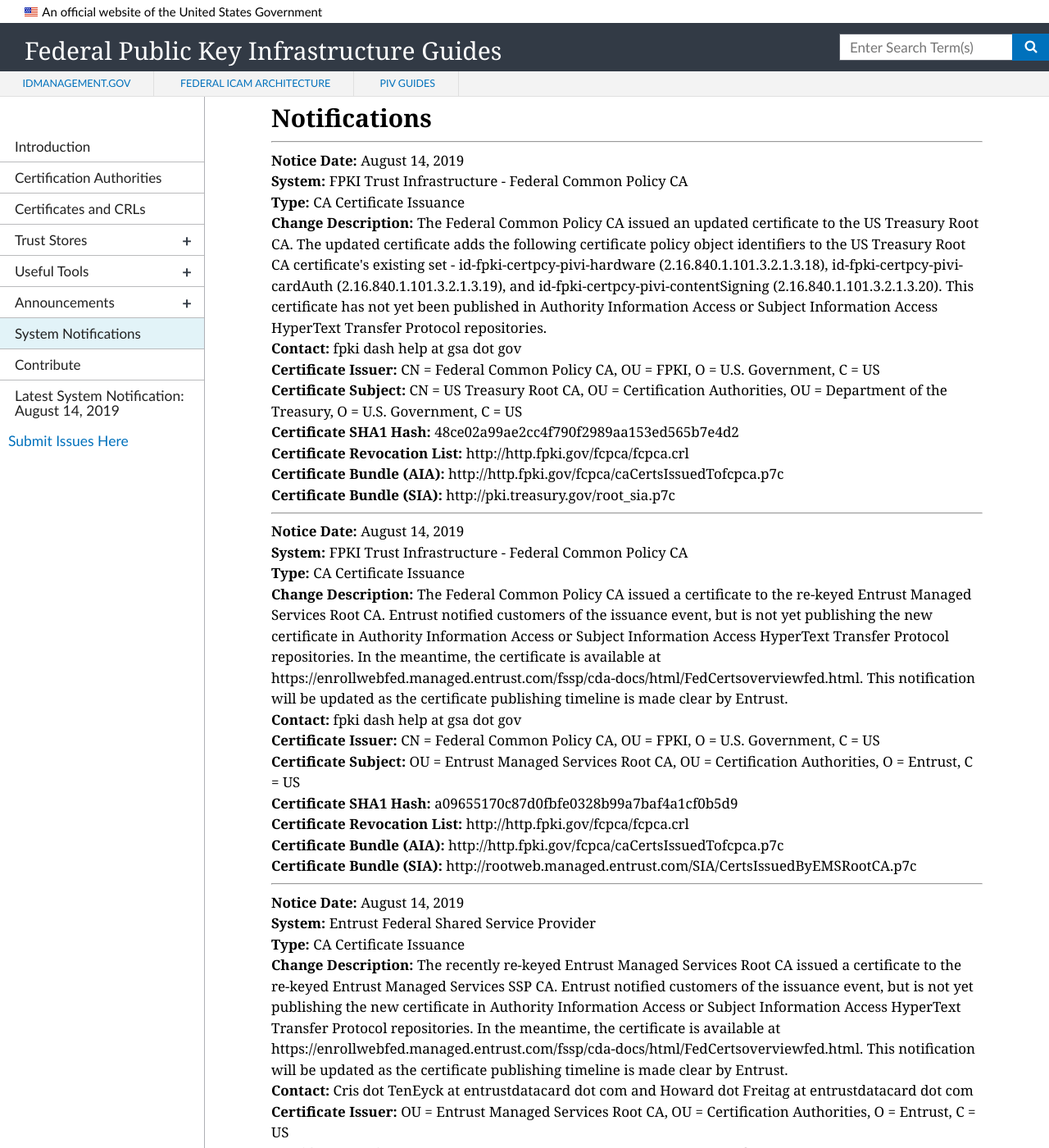
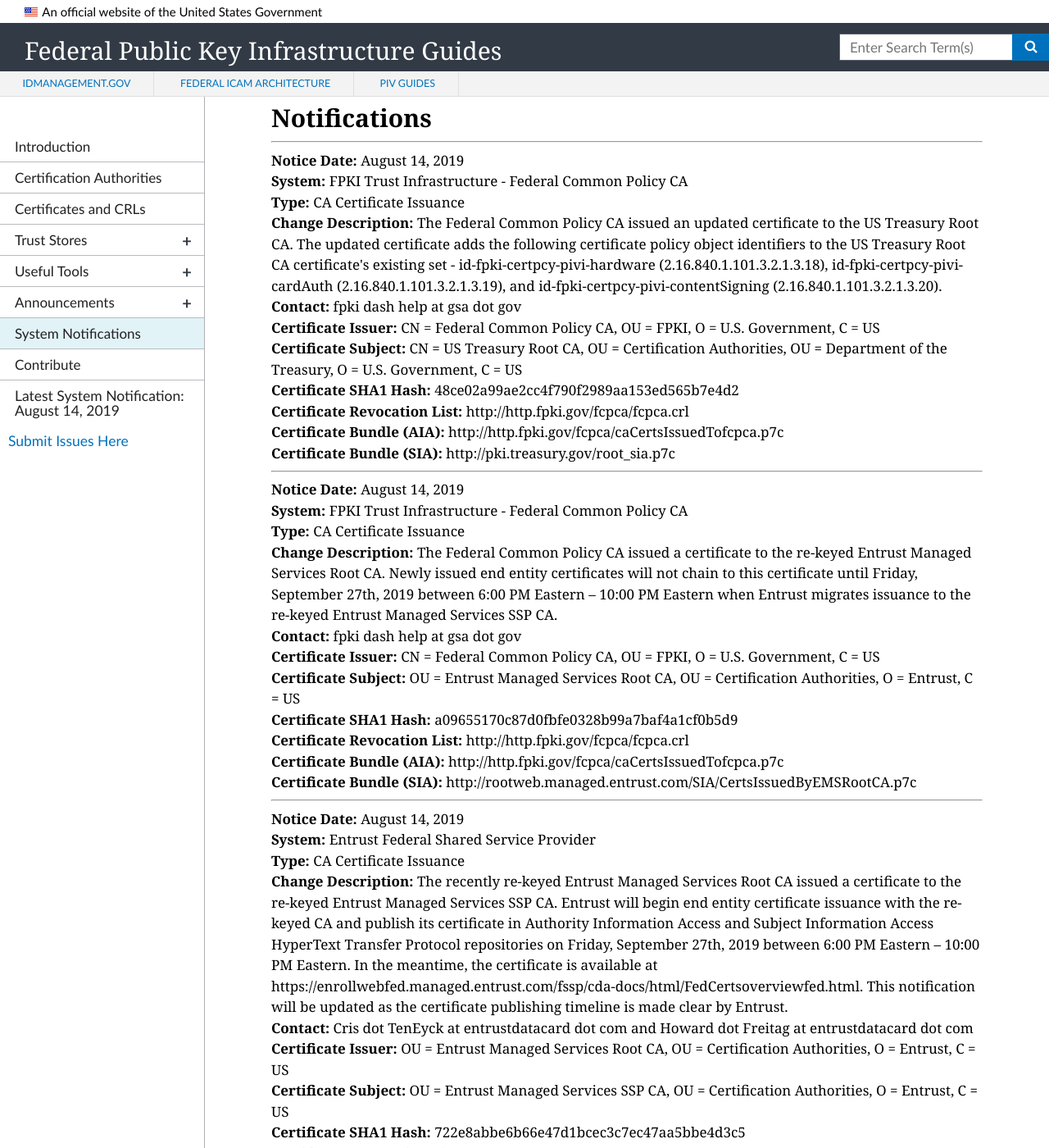
Before and after one commit to GSA/fpki-guides, a Jekyll site: the page built from pages/fpki_notifications.md, in a window 1280 px wide and 1400 px high, scrolled down 748 px. Shown: the whole window at 82% size. Built offline with Jekyll 4.4.1, drawn with Linux system fonts in a browser that asks for light colours; nearby versions of some CDN libraries; some of the changed text lies outside the part shown.

Commit message:
Update notifications.yml

```diff
--- a/_data/notifications.yml
+++ b/_data/notifications.yml
@@ -1299,7 +1299,7 @@
   change_type: CA Certificate Revocation
   start_datetime:
   system: FPKI Trust Infrastructure - Federal Bridge CA 2016
-  change_description: On August 14, 2019, the Federal Bridge CA 2016 revoked the cross-certificate issued to ORC NFI CA 2.  The revoked certificate was superseded by a cross-certificate issued on August 08, 2019 from the Federal Bridge CA 2016 to WidePoint NFI Root 1.
+  change_description: On August 14, 2019, the Federal Bridge CA 2016 revoked the cross-certificate issued to ORC NFI CA 2.
   contact: fpki dash help at gsa dot gov
   ca_certificate_hash: b055c6ee104e01eb688c8fb4f87cf77ca376afdb
   ca_certificate_issuer: CN = Federal Bridge CA 2016, OU = FPKI, O = U.S. Government, C = US
@@ -1313,7 +1313,7 @@
   change_type: CA Certificate Issuance
   start_datetime: August 13, 2019
   system: Entrust Federal Shared Service Provider
-  change_description: The recently re-keyed Entrust Managed Services Root CA issued a certificate to the re-keyed Entrust Managed Services SSP CA. Entrust notified customers of the issuance event, but is not yet publishing the new certificate in Authority Information Access or Subject Information Access HyperText Transfer Protocol repositories. In the meantime, the certificate is available at https://enrollwebfed.managed.entrust.com/fssp/cda-docs/html/FedCertsoverviewfed.html. This notification will be updated as the certificate publishing timeline is made clear by Entrust.
+  change_description: The recently re-keyed Entrust Managed Services Root CA issued a certificate to the re-keyed Entrust Managed Services SSP CA. Entrust will begin end entity certificate issuance with the re-keyed CA and publish its certificate in Authority Information Access and Subject Information Access HyperText Transfer Protocol repositories on Friday, September 27th, 2019 between 6:00 PM Eastern – 10:00 PM Eastern. In the meantime, the certificate is available at https://enrollwebfed.managed.entrust.com/fssp/cda-docs/html/FedCertsoverviewfed.html. This notification will be updated as the certificate publishing timeline is made clear by Entrust.
   contact: Cris dot TenEyck at entrustdatacard dot com and Howard dot Freitag at entrustdatacard dot com
   ca_certificate_hash: 722e8abbe6b66e47d1bcec3c7ec47aa5bbe4d3c5
   ca_certificate_issuer: OU = Entrust Managed Services Root CA, OU = Certification Authorities, O = Entrust, C = US
@@ -1327,7 +1327,7 @@
   change_type: CA Certificate Issuance
   start_datetime: August 14, 2019
   system: FPKI Trust Infrastructure - Federal Common Policy CA
-  change_description: The Federal Common Policy CA issued a certificate to the re-keyed Entrust Managed Services Root CA. Entrust notified customers of the issuance event, but is not yet publishing the new certificate in Authority Information Access or Subject Information Access HyperText Transfer Protocol repositories. In the meantime, the certificate is available at https://enrollwebfed.managed.entrust.com/fssp/cda-docs/html/FedCertsoverviewfed.html. This notification will be updated as the certificate publishing timeline is made clear by Entrust.
+  change_description: The Federal Common Policy CA issued a certificate to the re-keyed Entrust Managed Services Root CA. Newly issued end entity certificates will not chain to this certificate until Friday, September 27th, 2019 between 6:00 PM Eastern – 10:00 PM Eastern when Entrust migrates issuance to the re-keyed Entrust Managed Services SSP CA.
   contact: fpki dash help at gsa dot gov
   ca_certificate_hash: a09655170c87d0fbfe0328b99a7baf4a1cf0b5d9
   ca_certificate_issuer: CN = Federal Common Policy CA, OU = FPKI, O = U.S. Government, C = US
@@ -1341,7 +1341,7 @@
   change_type: CA Certificate Issuance
   start_datetime: August 14, 2019
   system: FPKI Trust Infrastructure - Federal Common Policy CA
-  change_description: The Federal Common Policy CA issued an updated certificate to the US Treasury Root CA. The updated certificate adds the following certificate policy object identifiers to the US Treasury Root CA certificate's existing set - id-fpki-certpcy-pivi-hardware (2.16.840.1.101.3.2.1.3.18), id-fpki-certpcy-pivi-cardAuth (2.16.840.1.101.3.2.1.3.19), and id-fpki-certpcy-pivi-contentSigning	(2.16.840.1.101.3.2.1.3.20). This certificate has not yet been published in Authority Information Access or Subject Information Access HyperText Transfer Protocol repositories.
+  change_description: The Federal Common Policy CA issued an updated certificate to the US Treasury Root CA. The updated certificate adds the following certificate policy object identifiers to the US Treasury Root CA certificate's existing set - id-fpki-certpcy-pivi-hardware (2.16.840.1.101.3.2.1.3.18), id-fpki-certpcy-pivi-cardAuth (2.16.840.1.101.3.2.1.3.19), and id-fpki-certpcy-pivi-contentSigning	(2.16.840.1.101.3.2.1.3.20).
   contact: fpki dash help at gsa dot gov
   ca_certificate_hash: 48ce02a99ae2cc4f790f2989aa153ed565b7e4d2
   ca_certificate_issuer: CN = Federal Common Policy CA, OU = FPKI, O = U.S. Government, C = US
```
